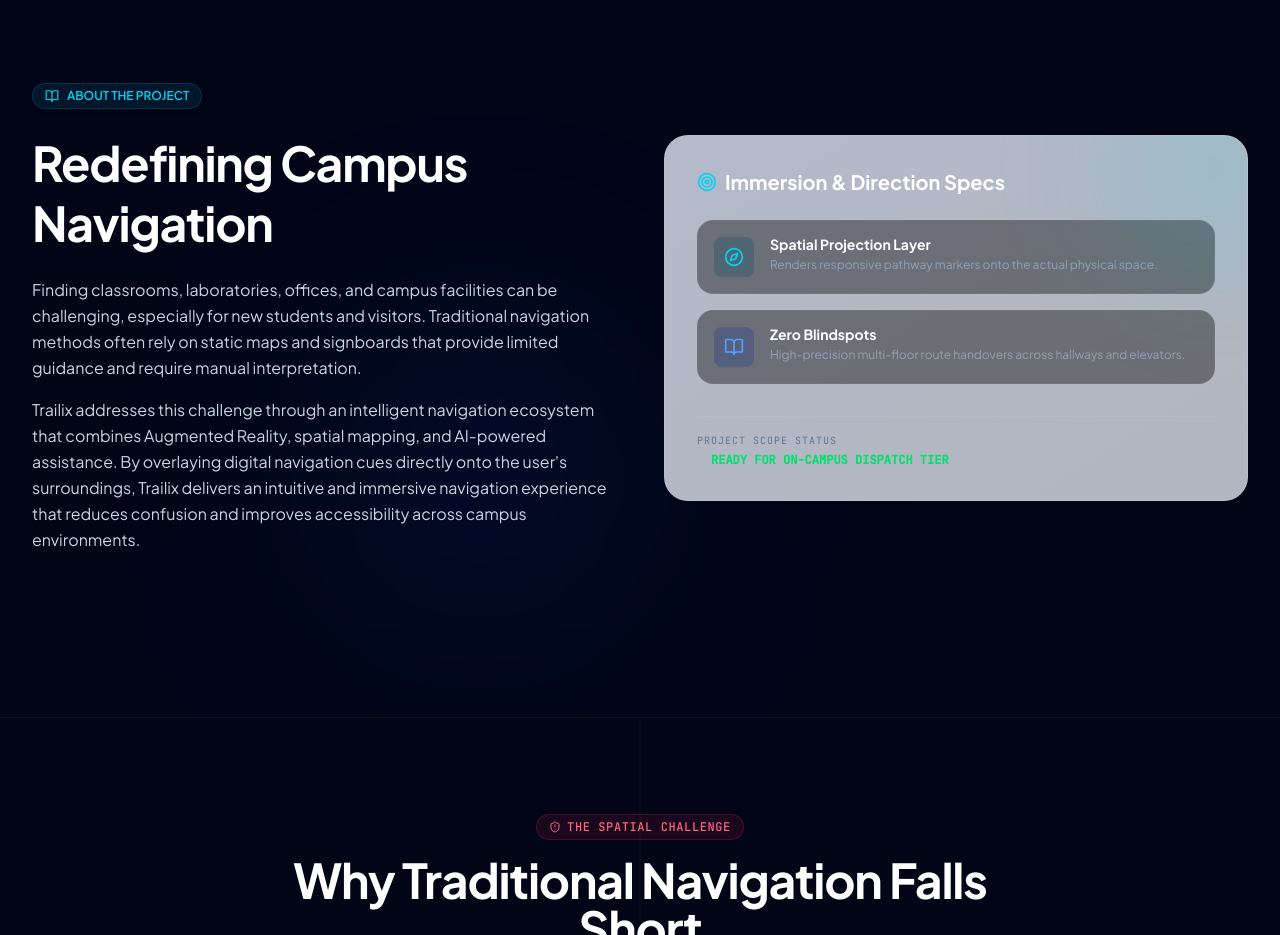
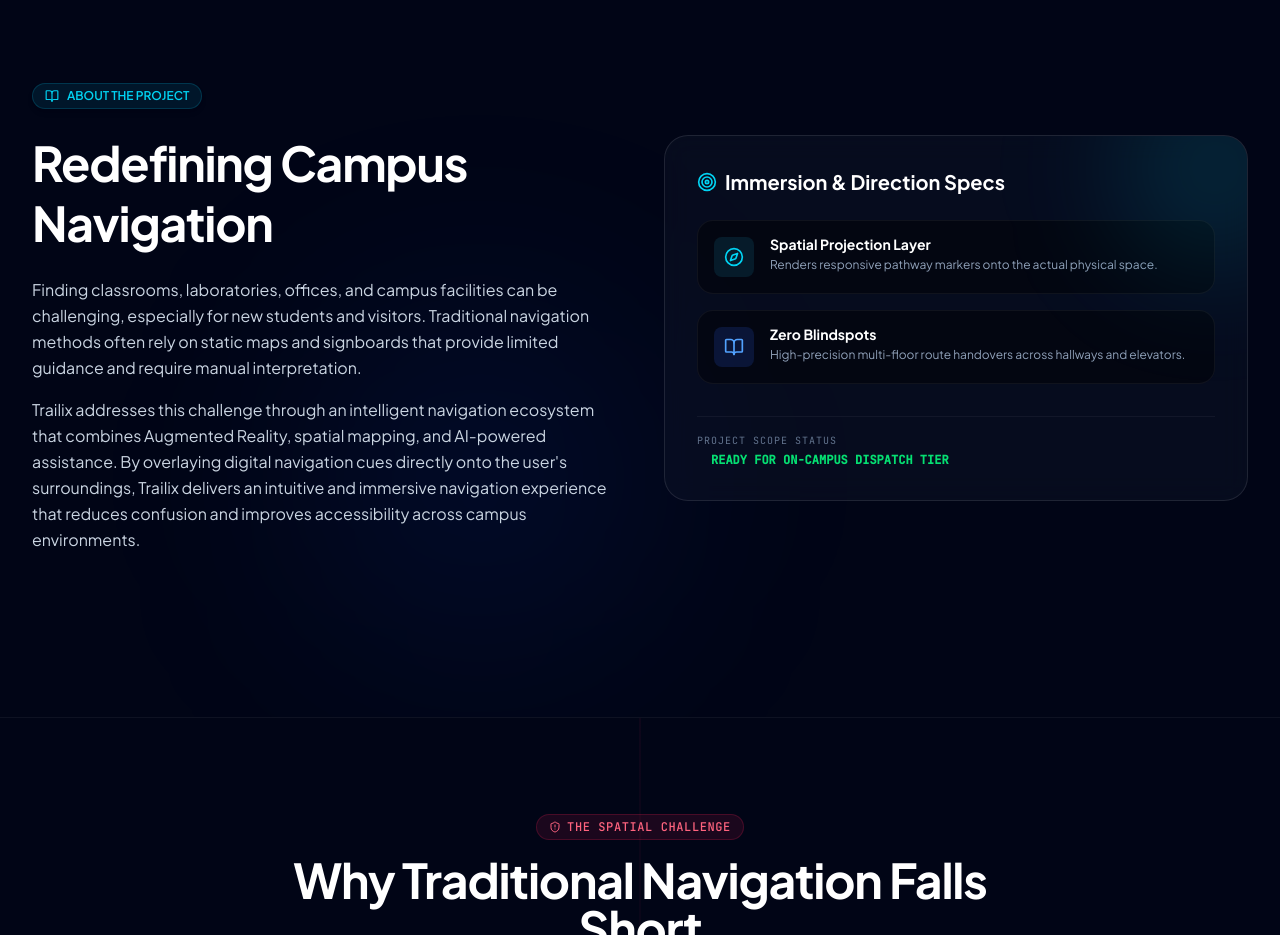
Before and after one commit to Srinidhi-070/TRAILIX_PRESENTATION, a React (Vite) app: page / in a window 1280 px wide. Shown: the part 920-1855 px from the top of the page. Built offline with nearby package versions, Linux system fonts and the light colour scheme.

Commit message:
Fix dark mode bleeding background on Immersion Specs card

```diff
--- a/src/components/AboutProject.tsx
+++ b/src/components/AboutProject.tsx
@@ -31,7 +31,7 @@
 
             {/* Right Visual Highlight Block */}
           <div className="lg:col-span-6 relative">
-            <div className="p-8 rounded-3xl bg-slate-50 dark:bg-gradient-to-br dark:from-blue-950/30 dark:to-slate-900/30 border border-slate-300 dark:border-white/10 relative overflow-hidden backdrop-blur-md">
+            <div className="p-8 rounded-3xl bg-slate-50 dark:bg-slate-900/40 border border-slate-300 dark:border-white/10 relative overflow-hidden backdrop-blur-md">
               <div className="absolute -right-16 -top-16 w-48 h-48 bg-cyan-500/10 dark:bg-cyan-400/15 rounded-full blur-3xl pointer-events-none"></div>
 
               <h3 className="text-xl font-bold text-black dark:text-white mb-6 text-left flex items-center gap-2">
```
